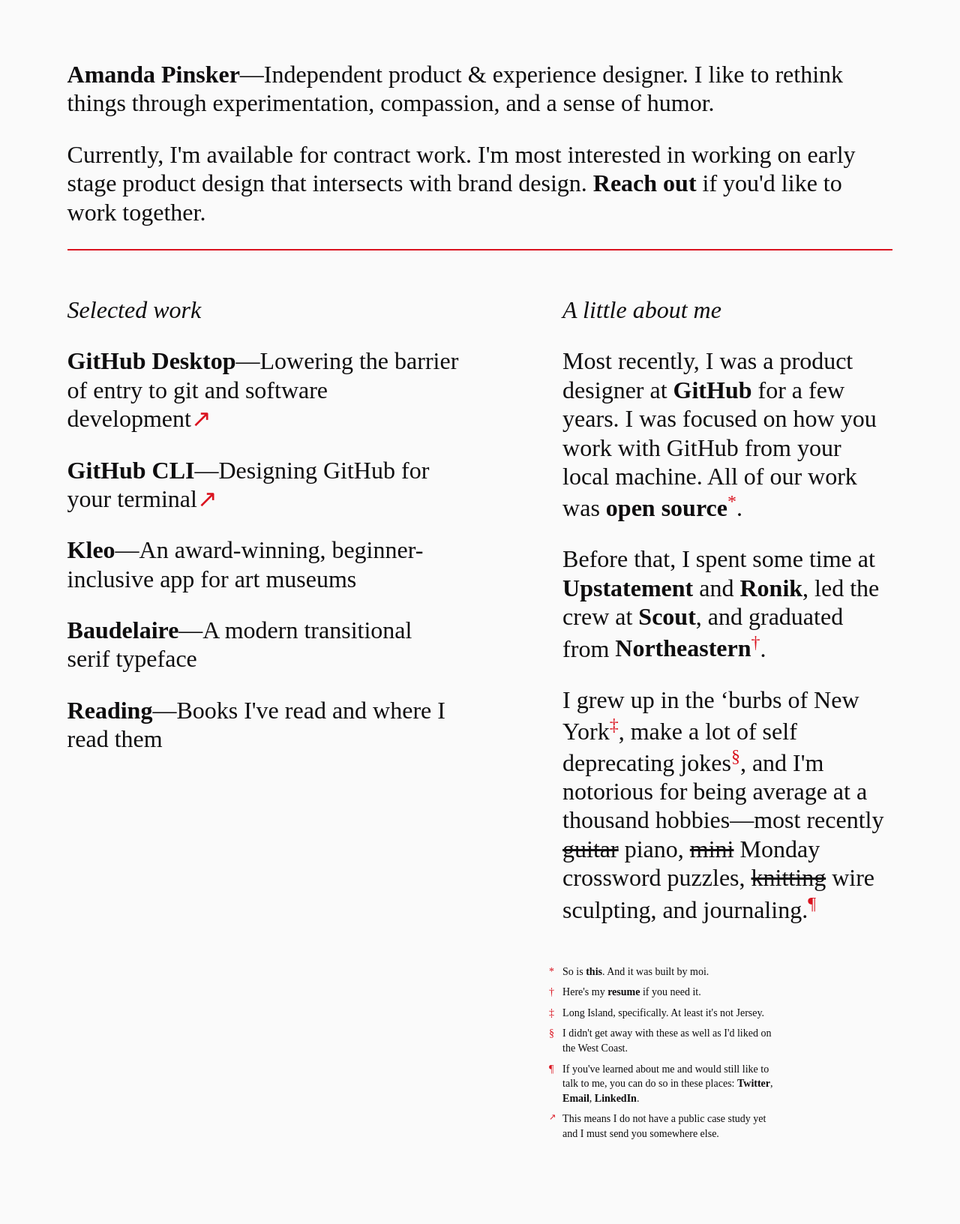
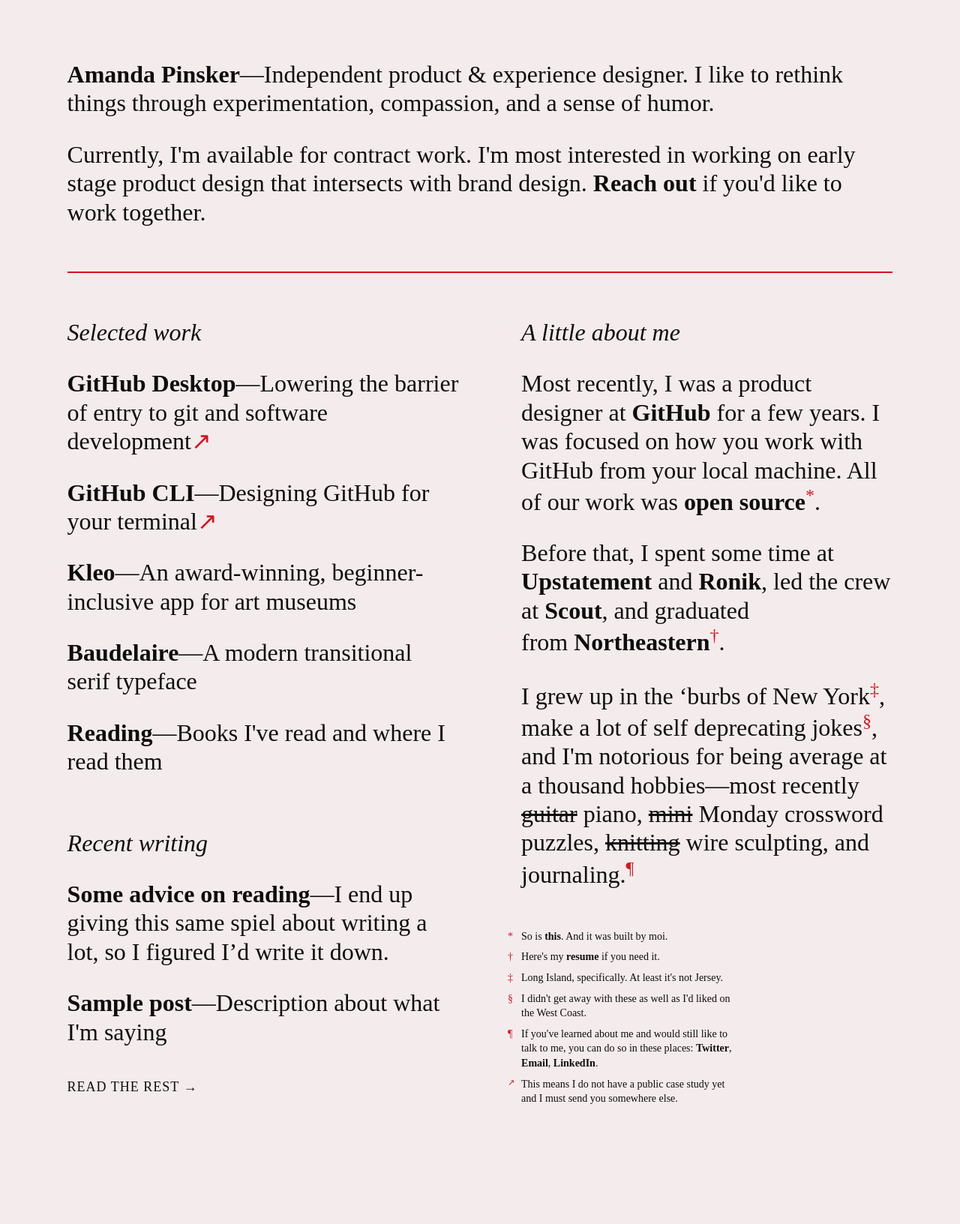
Before and after one commit to ampinsk/ampinsk.github.io, a Jekyll site: the page built from index.html, in a window 1280 px wide. Shown: the whole page at 75% size. Built offline with Jekyll 4.4.1, drawn with Linux system fonts in a browser that asks for light colours; some web fonts are replaced; after the commit the page ends 1585 px from its top, so only the background shows below that.

Commit message:
add writing to homepage

```diff
--- a/_sass/_home.scss
+++ b/_sass/_home.scss
@@ -9,7 +9,6 @@
   line-height: 1.2;
 
   .flex {
-    padding-top: 40px;
     display: flex;
     justify-content: space-between;
     flex-direction: column;
@@ -41,7 +40,7 @@
     @include mq($tablet) {
 
       &.about {
-        width: 40%;
+        width: 45%;
       }
       &.work {
         width: 48%
@@ -60,7 +59,14 @@
   border-color: $red;
   border-style: solid;
   border-width: 0.5px;
-  margin: 20px 0;
+  margin: 60px 0;
+}
+
+.writing-link {
+  text-transform: uppercase;
+  font-size: $f4;
+  letter-spacing: 1px;
+  font-weight: 300 !important;
 }
 
 .note span  {
--- a/_sass/_variables.scss
+++ b/_sass/_variables.scss
@@ -1,5 +1,5 @@
 // Colors
-$white: #fafafa;
+$white: #F4ECEC;
 $beige: #f9e3ba;
 $teal: #71AFA3;
 $light-teal: #AFDFD9;
--- a/index.html
+++ b/index.html
@@ -24,6 +24,14 @@
           </a>
           {% endif %}
         {% endfor %}
+        <h2 style="padding-top:40px">Recent writing</h2>
+        {% for item in site.data.writing %}
+          <a class="project" href="/writing/{{ item.url }}">
+            <b>{{ item.title }}</b>—{{ item.description }}
+          </a>
+        {% endfor %}
+        <a class="writing-link" href="/writing">Read the rest →</a>
+
       </div>
       <div class="about column">
         <h2>A little about me</h2>
```
